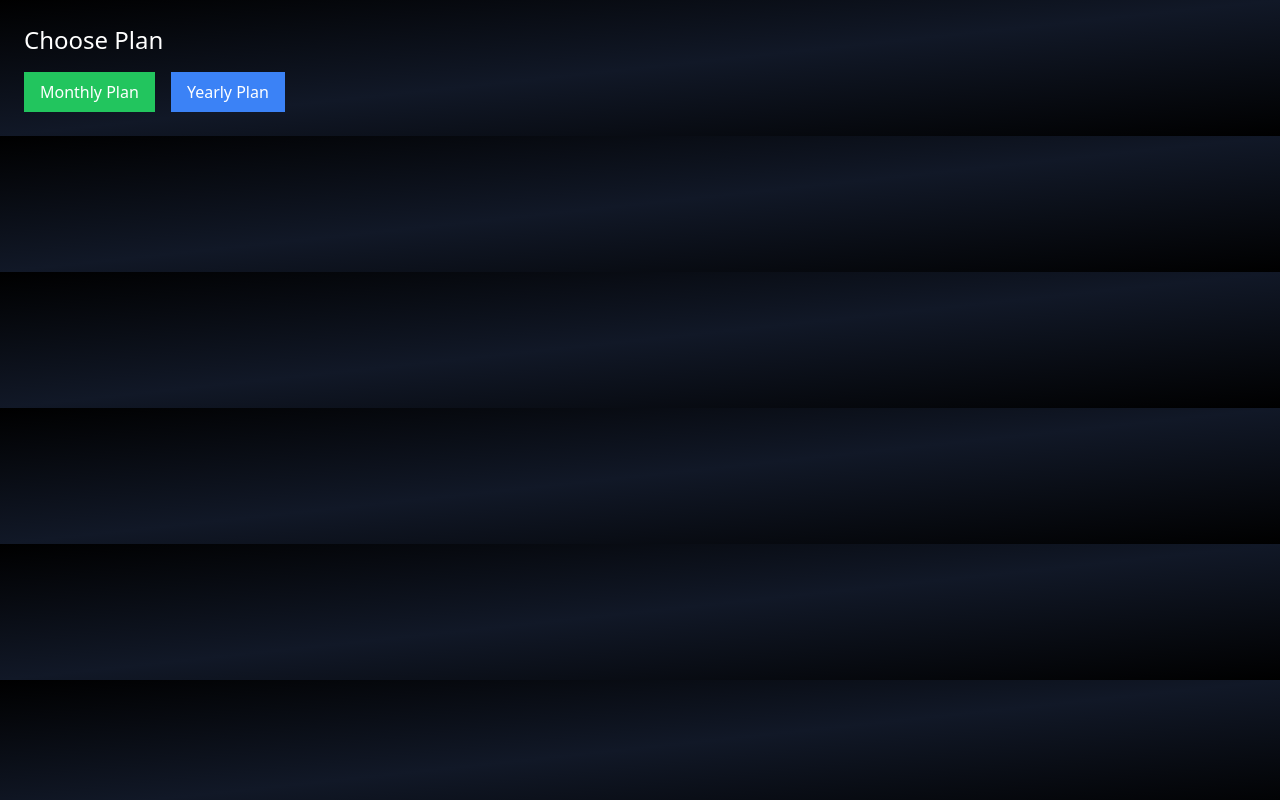
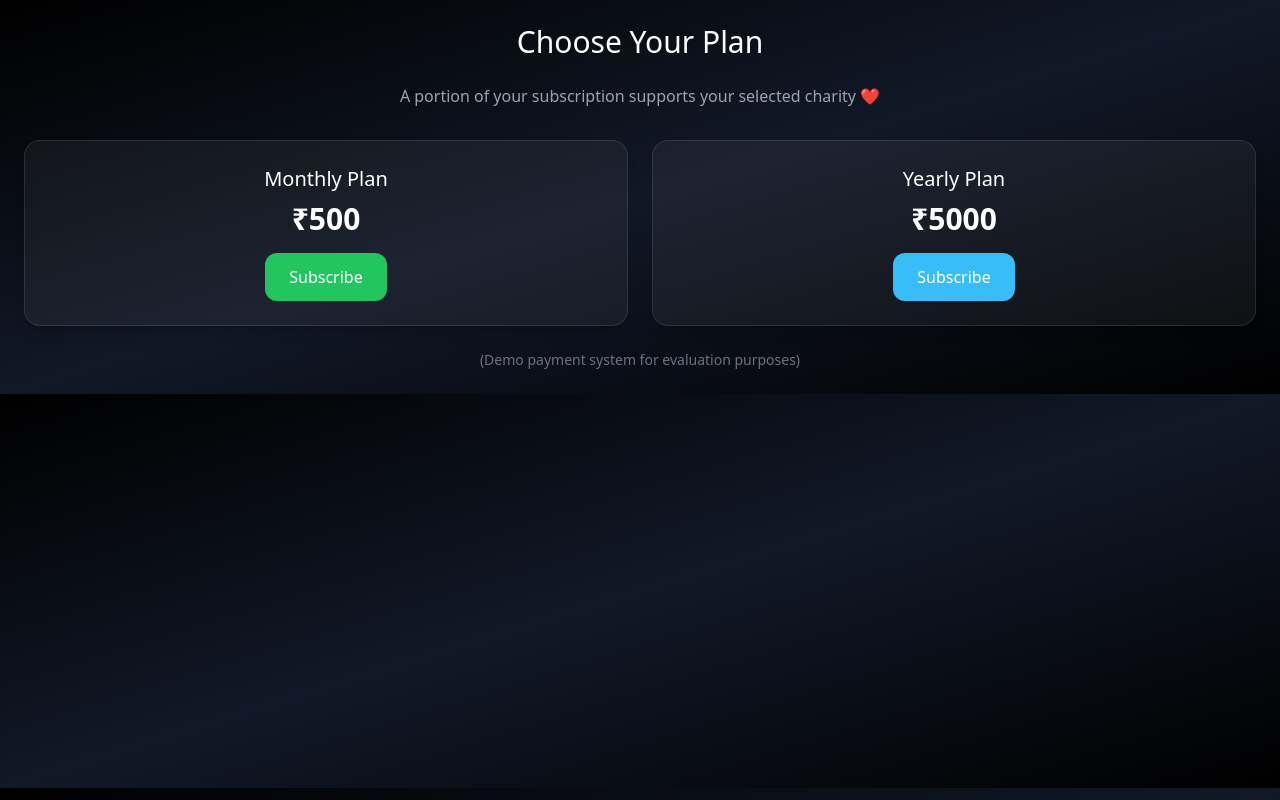
Before and after one commit to Srihariacharya/digital-heroes, a React (Vite) app: page /subscribe in a window 1280 px wide. Built offline with nearby package versions, Linux system fonts and the light colour scheme; no server answers.

Commit message:
Fix subscription component state handling and improve UX with loading state

```diff
--- a/package.json
+++ b/package.json
@@ -10,6 +10,7 @@
     "preview": "vite preview"
   },
   "dependencies": {
+    "@stripe/stripe-js": "^9.2.0",
     "@supabase/supabase-js": "^2.103.3",
     "axios": "^1.15.0",
     "framer-motion": "^12.38.0",
--- a/src/pages/Dashboard/Subscription.jsx
+++ b/src/pages/Dashboard/Subscription.jsx
@@ -1,23 +1,74 @@
+import { useState } from "react";
 import { createSubscription } from "../../services/subscriptionService";
 
 export default function Subscription() {
+  const [loading, setLoading] = useState(false);
+
+  const handleSubscribe = async (plan) => {
+    try {
+      setLoading(true);
+
+      // simulate payment delay
+      await new Promise((res) => setTimeout(res, 1000));
+
+      await createSubscription(plan);
+
+      alert("✅ Subscription activated successfully!");
+    } catch (err) {
+      alert(err.message);
+    } finally {
+      setLoading(false);
+    }
+  };
+
   return (
     <div className="p-6 text-white">
-      <h1 className="text-2xl mb-4">Choose Plan</h1>
+
+      <h1 className="text-3xl mb-6 text-center">
+        Choose Your Plan
+      </h1>
+
+      <p className="text-center text-gray-400 mb-8">
+        A portion of your subscription supports your selected charity ❤️
+      </p>
+
+      <div className="grid md:grid-cols-2 gap-6">
+
+        {/* Monthly Plan */}
+        <div className="bg-white/5 p-6 rounded-2xl border border-white/10 text-center shadow-lg hover:scale-105 transition">
+          <h2 className="text-xl mb-2">Monthly Plan</h2>
+          <p className="text-3xl font-bold mb-4">₹500</p>
 
           <button
-        className="bg-green-500 px-4 py-2 mr-4"
-        onClick={() => createSubscription("monthly")}
+            onClick={() => handleSubscribe("monthly")}
+            disabled={loading}
+            className="bg-primary px-6 py-3 rounded-xl transition disabled:opacity-50"
           >
-        Monthly Plan
+            {loading ? "Processing..." : "Subscribe"}
           </button>
+        </div>
+
+        {/* Yearly Plan */}
+        <div className="bg-white/5 p-6 rounded-2xl border border-white/10 text-center shadow-lg hover:scale-105 transition">
+          <h2 className="text-xl mb-2">Yearly Plan</h2>
+          <p className="text-3xl font-bold mb-4">₹5000</p>
 
           <button
-        className="bg-blue-500 px-4 py-2"
-        onClick={() => createSubscription("yearly")}
+            onClick={() => handleSubscribe("yearly")}
+            disabled={loading}
+            className="bg-accent px-6 py-3 rounded-xl transition disabled:opacity-50"
           >
-        Yearly Plan
+            {loading ? "Processing..." : "Subscribe"}
           </button>
+        </div>
+
+      </div>
+
+      {/* Demo Notice */}
+      <p className="text-center text-gray-500 text-sm mt-6">
+        (Demo payment system for evaluation purposes)
+      </p>
+
     </div>
   );
 }
```
Also changed, not shown: 1 other file (tests, documents, lock files or other folders). Lines whose indentation alone changed are shown as unchanged.
